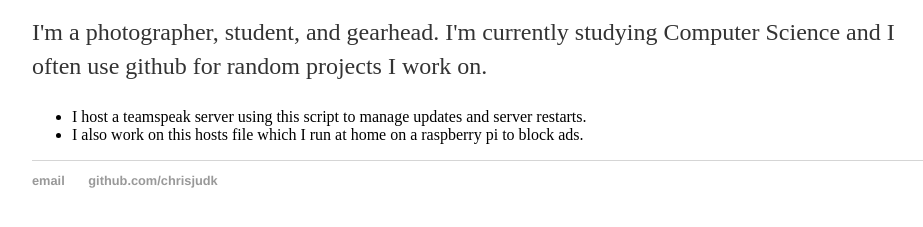
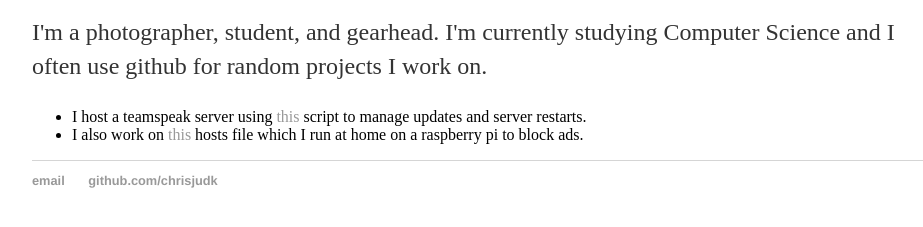
Before and after one commit to chrisjudk/chrisjudk.github.io, a Jekyll site: the page built from about/index.html, in a window 1280 px wide. Shown: the part 181-408 px from the top of the page, without its empty margins (160-1083 px from the left). Built offline with Jekyll 4.4.1, drawn with Linux system fonts in a browser that asks for light colours; some of the changed lines change nothing that is shown.

Commit message:
Fixed links

```diff
--- a/about/index.html
+++ b/about/index.html
@@ -10,5 +10,5 @@ description: About chrisjudk.me
 
         <p>I'm a photographer, student, and gearhead. I'm currently studying Computer Science and I often use github for random projects I work on. </p>
         <ul class="list-unstyled">
-          <li>I host a teamspeak server using <url=https://github.com/chrisjudk/stunning-octo-eureka>this</url> script to manage updates and server restarts.</li>
-          <li>I also work on <url=https://github.com/chrisjudk/hosts>this</url> hosts file which I run at home on a raspberry pi to block ads.</li>
+          <li>I host a teamspeak server using <a href=https://github.com/chrisjudk/stunning-octo-eureka>this</a> script to manage updates and server restarts.</li>
+          <li>I also work on <a href=https://github.com/chrisjudk/hosts>this</a> hosts file which I run at home on a raspberry pi to block ads.</li>
```
